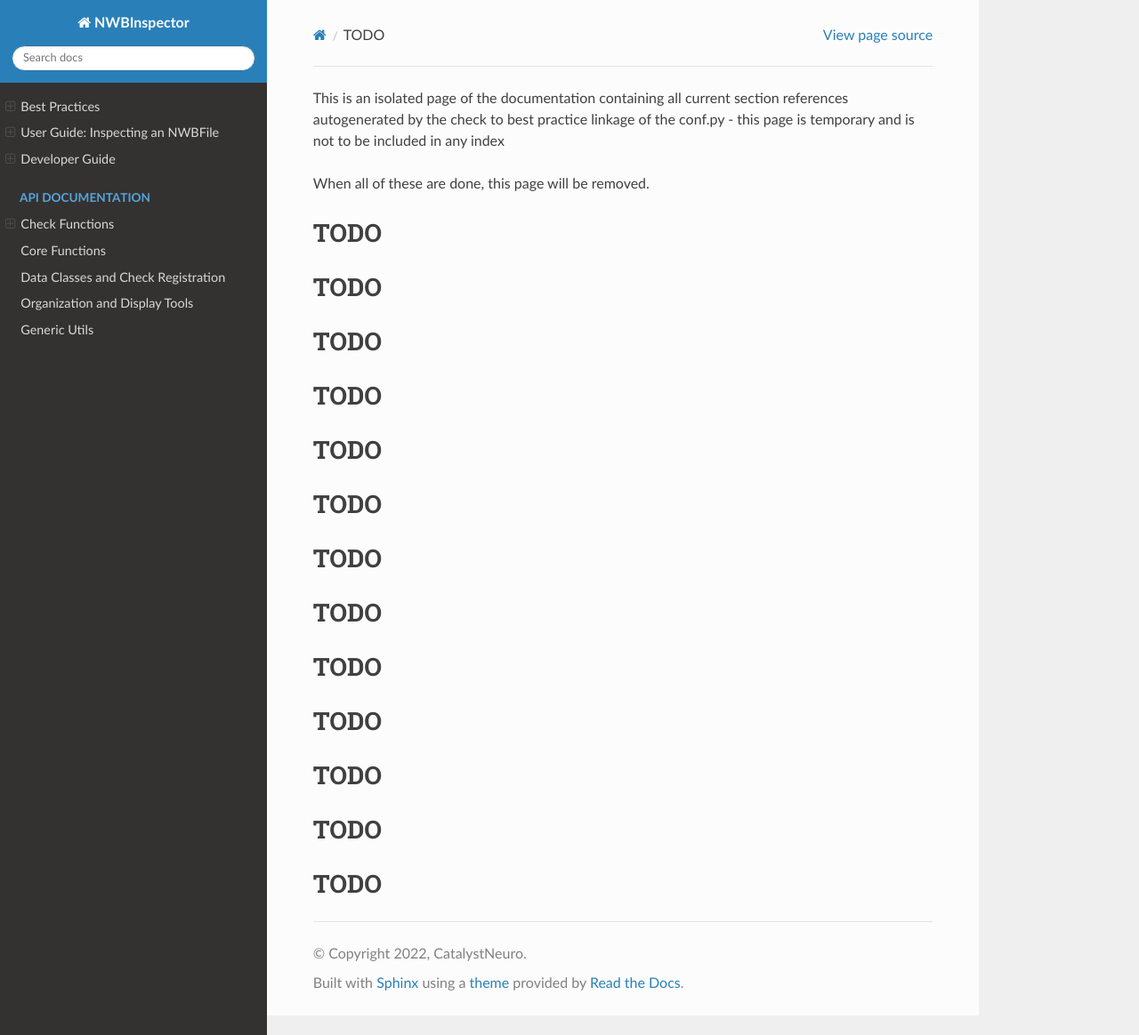
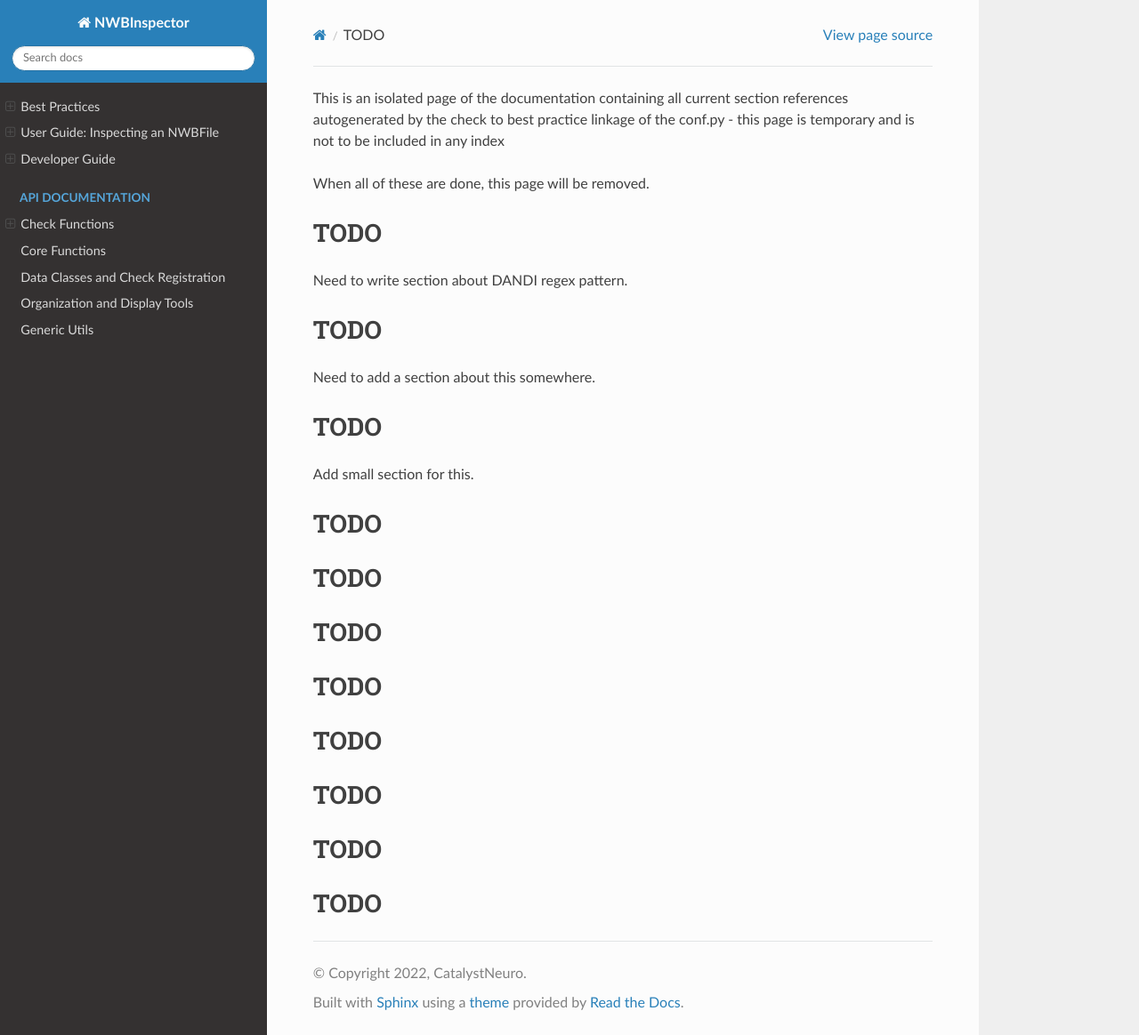
Before and after one commit to NeurodataWithoutBorders/nwbinspector, a Sphinx documentation site: the page built from docs/best_practices/todo.rst, in a window 1280 px wide and 1164 px high. Shown: the whole window at 89% size. Built offline with Sphinx 7.4.7 and the Read the Docs theme 2.0.0, drawn with Linux system fonts in a browser that asks for light colours.

Commit message:
up to date

```diff
--- a/docs/best_practices/tables.rst
+++ b/docs/best_practices/tables.rst
@@ -80,6 +80,8 @@ Check function :py:meth:`~nwbinspector.checks.tables.check_column_binary_capabil
 
 
 
+.. _best_practice_time_interval_time_columns:
+
 Timing Columns
 ~~~~~~~~~~~~~~
 
--- a/docs/best_practices/todo.rst
+++ b/docs/best_practices/todo.rst
@@ -10,27 +10,25 @@ When all of these are done, this page will be removed.
 TODO
 ----
 
+Need to write section about DANDI regex pattern.
+
 
 .. _best_practice_empty_string_for_optional_attribute:
 
 TODO
 ----
 
+Need to add a section about this somewhere.
 
-.. _best_practice_missing_unit:
-
-TODO
-----
 
 .. _best_practice_empty_table:
 
 TODO
 ----
 
-.. _best_practice_time_interval_time_columns:
+Add small section for this.
 
-TODO
-----
+
 
 .. _best_practice_time_intervals_stop_after_start:
 
```
Also changed, not shown: 1 other file.
